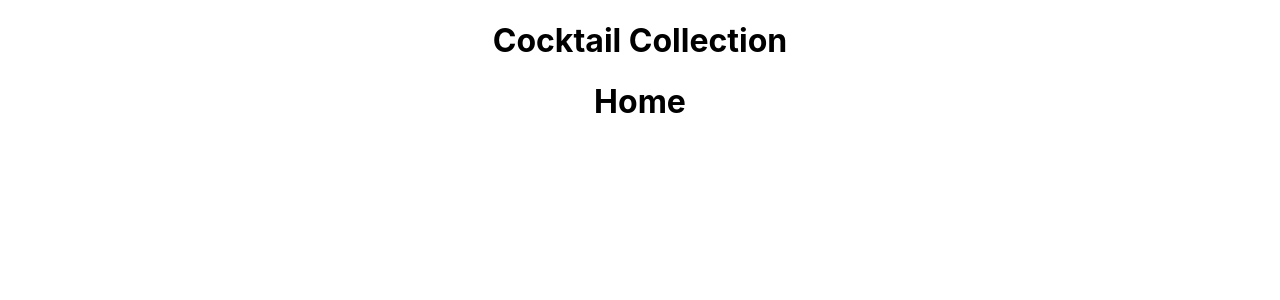
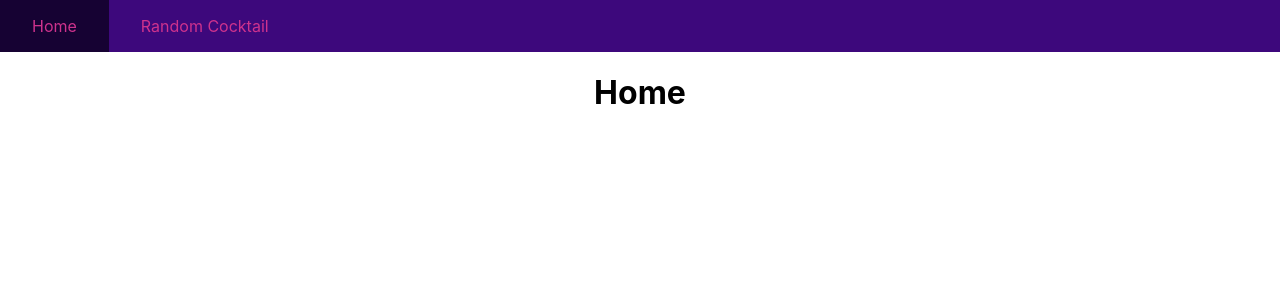
Before and after one commit to magikitty/cocktail-app, a React (Create React App) app: page / in a window 1280 px wide. Shown: the top 300 px of the page. Built offline with nearby package versions, Linux system fonts and the light colour scheme.

Commit message:
Add navigation bar component with links to Home and Random Cocktail page; add styling for navigation bar

```diff
--- a/src/App.js
+++ b/src/App.js
@@ -3,16 +3,17 @@ import {Route, Switch} from "react-router-dom";
 import './App.css';
 import Home from "./pages/Home";
 import RandomCocktail from "./pages/RandomCocktail";
+import NavigationBar from "./Components/NavigationBar";
 
 function App() {
   return (
     <div className="App">
-      <h1>Cocktail Collection</h1>
+      <NavigationBar/>
       <Switch>
         <Route path="/" exact>
           <Home/>
         </Route>
-        <Route path="/random">
+        <Route path="/random-cocktail">
           <RandomCocktail/>
         </Route>
       </Switch>
--- /dev/null
+++ b/src/Components/NaviationBar.css
@@ -0,0 +1,24 @@
+.header ul {
+    list-style-type: none;
+    margin: 0;
+    padding: 0;
+    overflow: hidden;
+    background-color: #3d087c;
+}
+
+.header li {
+    float: left;
+    display: inline;
+}
+
+.header li a {
+    display: block;
+    padding: 1rem 2rem;
+    color: #ce328d;
+    text-align: center;
+    text-decoration: none;
+}
+
+.header li a:hover {
+    background-color: #160233;
+}
--- /dev/null
+++ b/src/Components/NavigationBar.js
@@ -0,0 +1,22 @@
+import {Link} from "react-router-dom";
+
+import "./NaviationBar.css";
+
+const NavigationBar = () => {
+  return (
+    <header className="header">
+      <nav>
+        <ul>
+          <li>
+            <Link to="/">Home</Link>
+          </li>
+          <li>
+            <Link to="/random-cocktail">Random Cocktail</Link>
+          </li>
+        </ul>
+      </nav>
+    </header>
+  )
+}
+
+export default NavigationBar;
```
